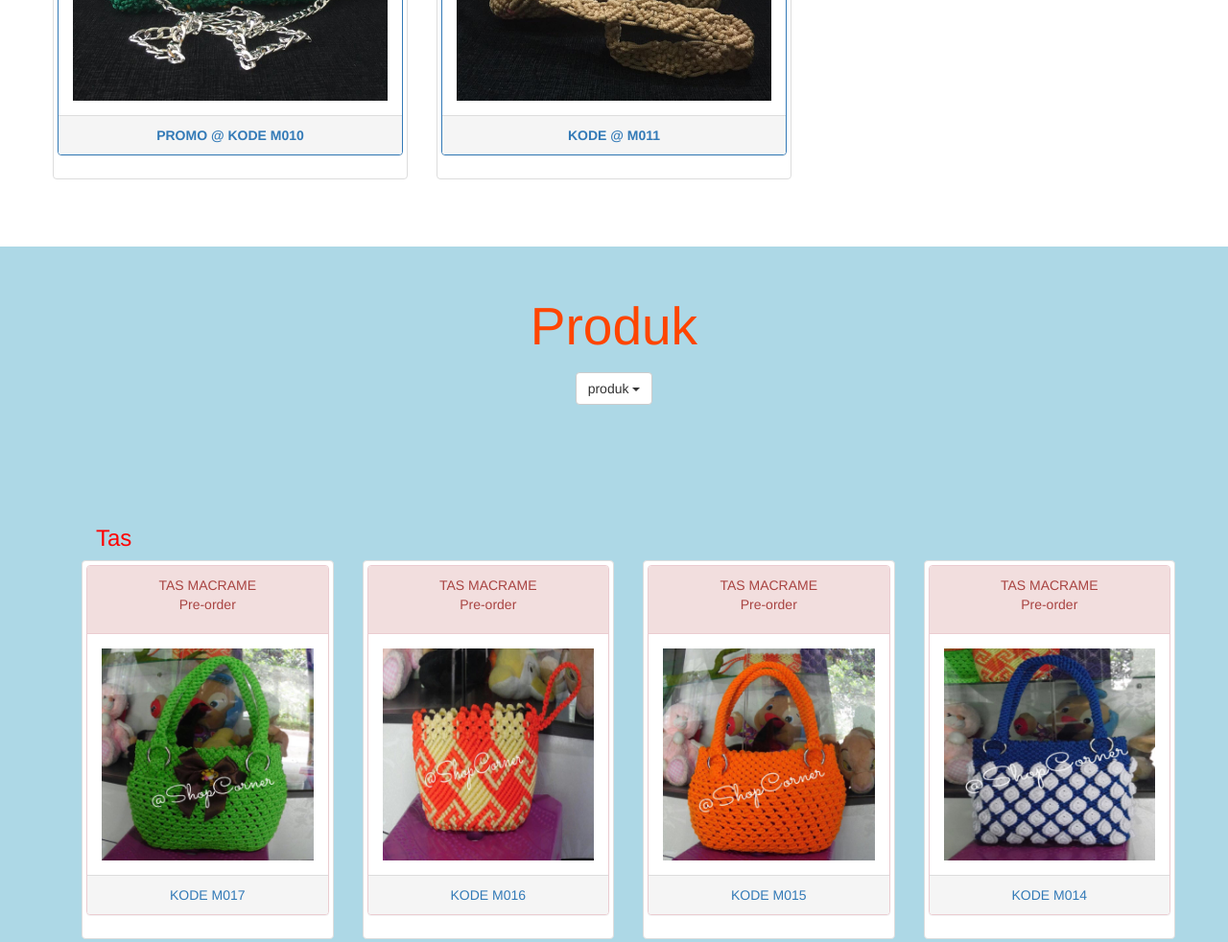
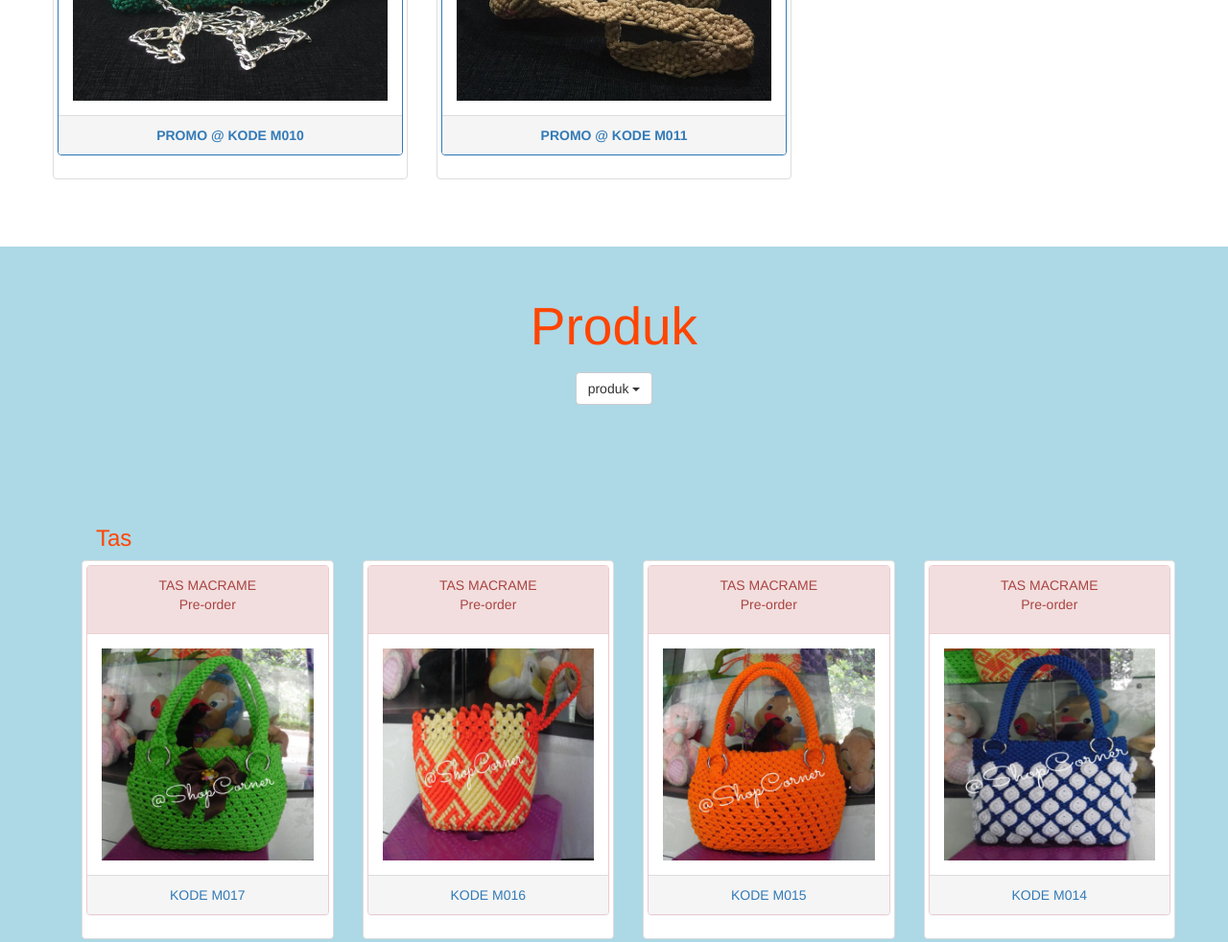
Before and after one commit to shopcorner/shopcorner.github.io, a plain HTML site: page index.html in a window 1280 px wide. Shown: the part 1960-2942 px from the top of the page at 96% size. Drawn offline with nearby package versions, Linux system fonts and the light colour scheme.

Commit message:
CSS
css,index

```diff
--- a/css/style.css
+++ b/css/style.css
@@ -55,7 +55,7 @@ h2 {
 }
 
 h3 {
-    color:red;
+    color:orangered;
     padding-top: 40pt;
 }
 
--- a/index.html
+++ b/index.html
@@ -158,7 +158,7 @@
                             </div>
                             <div class="panel-body">
                             <img src="image/sc7.jpg" class="img-responsive image-width-full"  alt="image"></div>
-                            <div class="panel-footer harga-promo"> KODE @  M011 </div>
+                            <div class="panel-footer harga-promo"> PROMO @ KODE M011 </div>
                             </div>
                             </a>
                         </div>
```
